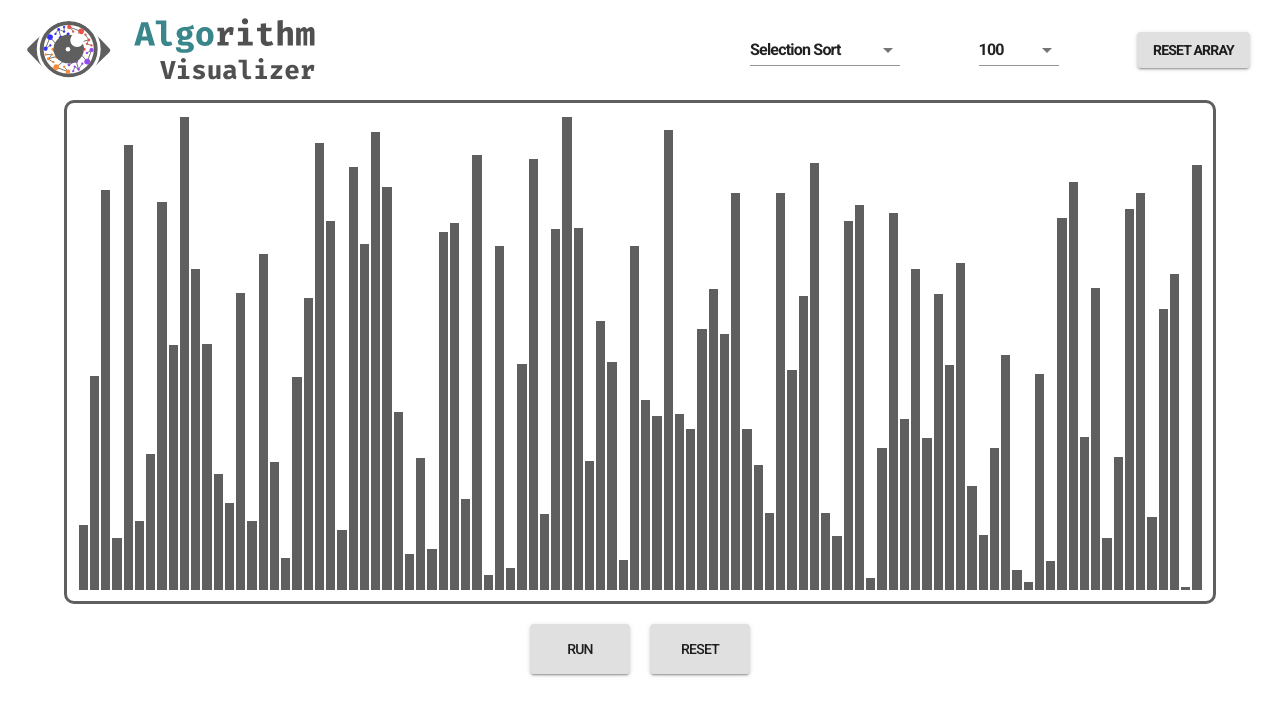
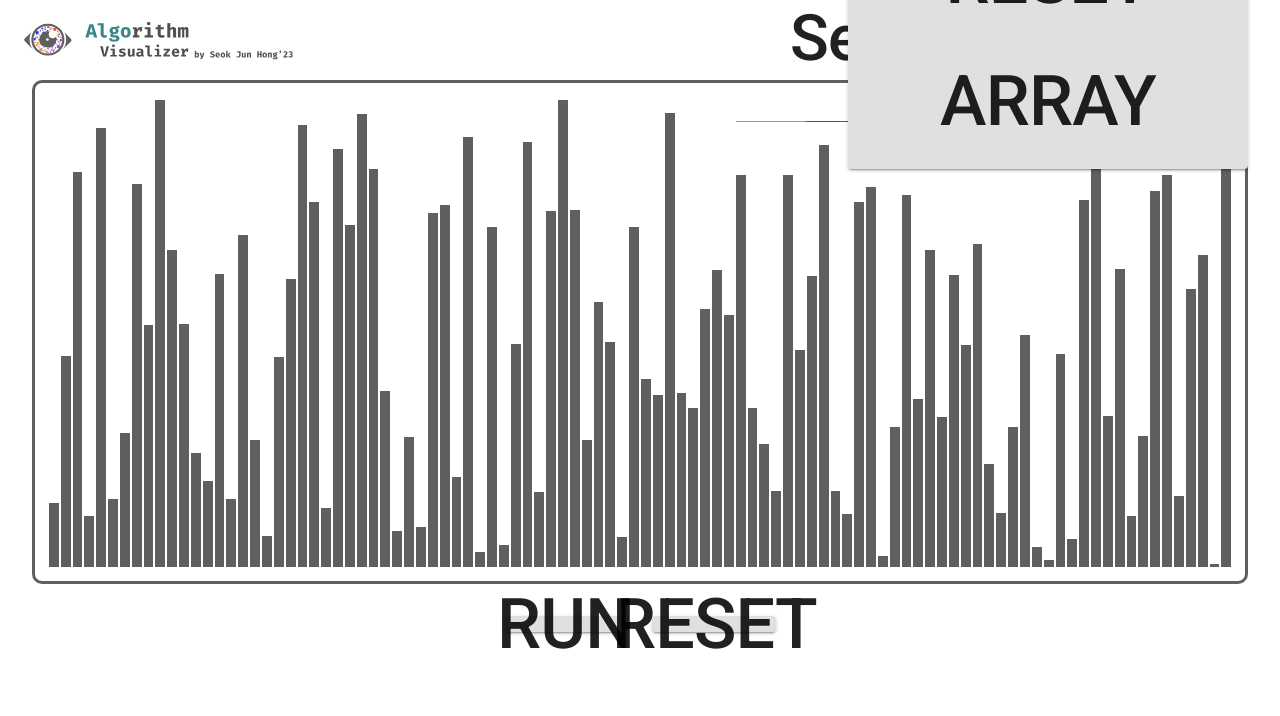
Before and after one commit to sjunhong/algorithm-visualizer, a React (Create React App) app: page / in a window 1280 px wide. Shown: the top 716 px of the page. Built offline with nearby package versions, Linux system fonts and the light colour scheme.

Commit message:
feat: kIOSK version

```diff
--- a/src/components/AlgorithmVisualizer.tsx
+++ b/src/components/AlgorithmVisualizer.tsx
@@ -7,7 +7,7 @@ import { MergeSort } from '../algorithms/MergeSort';
 import { QuickSort } from '../algorithms/QuickSort';
 import { SelectionSort } from '../algorithms/SelectionSort';
 import Navbar from './Navbar';
-import SortingVisualizer from './SortVisualizer';
+import SortingVisualizer from './SortingVisualizer';
 
 interface Algorithms {
   [name: string]: (arr: number[]) => TraceArray;
--- a/src/components/Navbar.tsx
+++ b/src/components/Navbar.tsx
@@ -10,10 +10,7 @@ export interface VisualizerControllerProps {
 function Navbar(props: VisualizerControllerProps): JSX.Element {
   return (
     <Wrapper>
-      <img
-        src={`${process.env.PUBLIC_URL}/algorithm-visualizer-logo.svg`}
-        style={{ height: '70px', padding: '0 0 0 20px ' }}
-      />
+      <img src={`${process.env.PUBLIC_URL}/logo_for_kiosk.svg`} style={{ height: '100%', padding: '20px 20px ' }} />
       <VisualizerController
         handleResetArray={props.handleResetArray}
         handleSetAlgorithm={props.handleSetAlgorithm}
@@ -28,7 +25,7 @@ const Wrapper = styled.div`
   justify-content: space-between;
   align-items: center;
   width: 100vw;
-  height: 100px;
+  height: 10%;
   background: white;
 `;
 
--- a/src/components/SortVisualizer.tsx
+++ b/src/components/SortingVisualizer.tsx
@@ -100,28 +100,37 @@ function SortingVisualizer(props: SortingVisualizerProps): JSX.Element {
         />
       </ChartWrapper>
       <ButtonWrapper>
-        <Button variant="contained" onClick={run} style={{ width: '100px', height: '50px', margin: '10px' }}>
-          Run
+        <Button variant="contained" onClick={run} style={ButtonStyle}>
+          <span>Run</span>
         </Button>
-        <Button variant="contained" onClick={reset} style={{ width: '100px', height: '50px', margin: '10px' }}>
-          reset
+        <Button variant="contained" onClick={reset} style={ButtonStyle}>
+          <span>Reset</span>
         </Button>
       </ButtonWrapper>
     </Wrapper>
   );
 }
 
+const ButtonStyle = { width: '10%', height: '100%', margin: '1%' };
+
+const Wrapper = styled.div`
+  width: 100vw;
+  height: 70%;
+  display: flex;
+  flex-direction: column;
+  justify-content: center;
+  align-items: center;
+`;
+
 const ButtonWrapper = styled.div`
   display: flex;
   justify-content: center;
   width: 100%;
   height: 10%;
-  padding: 10px;
-`;
-
-const Wrapper = styled.div`
-  width: 90%;
-  height: 70%;
+  padding: 20px;
+  span {
+    font-size: 70px;
+  }
 `;
 
 const ChartWrapper = styled.div`
@@ -129,11 +138,11 @@ const ChartWrapper = styled.div`
   flex-direction: column;
   justify-content: center;
   align-items: center;
-  width: 100%;
+  width: 95%;
   height: 90%;
 
   background: white;
-  padding: 10px;
+  padding: 1%;
   border: 3px solid #5f5f5f;
   border-radius: 10px;
 `;
--- a/src/components/VisualizerController.tsx
+++ b/src/components/VisualizerController.tsx
@@ -6,9 +6,12 @@ import { VisualizerControllerProps } from './Navbar';
 function VisualizerController(props: VisualizerControllerProps): JSX.Element {
   const [algorithm, setAlgorithm] = useState<string>('Selection Sort');
   const [arrayLength, setArrayLength] = useState<number>(100);
+  const algorithms = ['Selection Sort', 'Bubble Sort', 'Insertion Sort', 'Merge Sort', 'Quick Sort'];
+  const arrayLengths = [10, 50, 100, 200];
+
   return (
     <Wrapper>
-      <FormControl>
+      <FormControl margin="none">
         <Select
           value={algorithm}
           onChange={(e) => {
@@ -17,26 +20,29 @@ function VisualizerController(props: VisualizerControllerProps): JSX.Element {
           }}
           displayEmpty
           inputProps={{ 'aria-label': 'Without label' }}
-          style={{ minWidth: '150px' }}
+          style={{ fontSize: '6rem', width: '500px', textAlign: 'center' }}
+          autoWidth={true}
         >
-          <MenuItem value={'Selection Sort'}>
-            <span>Selection Sort</span>
-          </MenuItem>
-          <MenuItem value={'Bubble Sort'}>
-            <span>Bubble Sort</span>
-          </MenuItem>
-          <MenuItem value={'Insertion Sort'}>
-            <span>Insertion Sort</span>
-          </MenuItem>
-          <MenuItem value={'Merge Sort'}>
-            <span>Merge Sort</span>
-          </MenuItem>
-          <MenuItem value={'Quick Sort'}>
-            <span>Quick Sort</span>
-          </MenuItem>
+          {algorithms.map((algorithm) => (
+            <MenuItem key={algorithm} value={algorithm}>
+              <span
+                style={{
+                  display: 'flex',
+                  fontSize: '4rem',
+                  width: '500px',
+                  height: '150px',
+                  fontFamily: 'Roboto',
+                  justifyContent: 'center',
+                  alignItems: 'center',
+                }}
+              >
+                {algorithm}
+              </span>
+            </MenuItem>
+          ))}
         </Select>
       </FormControl>
-      <FormControl>
+      <FormControl margin="none">
         <Select
           value={arrayLength}
           onChange={(e) => {
@@ -45,24 +51,30 @@ function VisualizerController(props: VisualizerControllerProps): JSX.Element {
           }}
           displayEmpty
           inputProps={{ 'aria-label': 'Without label' }}
-          style={{ minWidth: '80px' }}
+          style={{ fontSize: '6rem', width: '300px', textAlign: 'center' }}
+          autoWidth={true}
         >
-          <MenuItem value={10}>
-            <span>10</span>
-          </MenuItem>
-          <MenuItem value={50}>
-            <span>50</span>
-          </MenuItem>
-          <MenuItem value={100}>
-            <span>100</span>
-          </MenuItem>
-          <MenuItem value={200}>
-            <span>200</span>
-          </MenuItem>
+          {arrayLengths.map((arrayLength) => (
+            <MenuItem key={arrayLength} value={arrayLength}>
+              <span
+                style={{
+                  display: 'flex',
+                  fontSize: '4rem',
+                  width: '300px',
+                  height: '150px',
+                  fontFamily: 'Roboto',
+                  justifyContent: 'center',
+                  alignItems: 'center',
+                }}
+              >
+                {arrayLength}
+              </span>
+            </MenuItem>
+          ))}
         </Select>
       </FormControl>
-      <Button variant="contained" onClick={props.handleResetArray}>
-        Reset Array
+      <Button variant="contained" onClick={props.handleResetArray} style={{ minWidth: '400px' }}>
+        <span>Reset Array</span>
       </Button>
     </Wrapper>
   );
@@ -72,11 +84,12 @@ const Wrapper = styled.div`
   display: flex;
   justify-content: space-between;
   align-items: center;
-  width: 500px;
-  margin: 0 30px;
+  width: 40%;
+  margin: 0 2.5% 0 0;
 
   span {
-    font-weight: 600;
+    font-weight: 500;
+    font-size: 70px;
     // padding-left: 10px;
   }
 `;
```
Also changed, not shown: public/logo_for_kiosk.svg (added).
